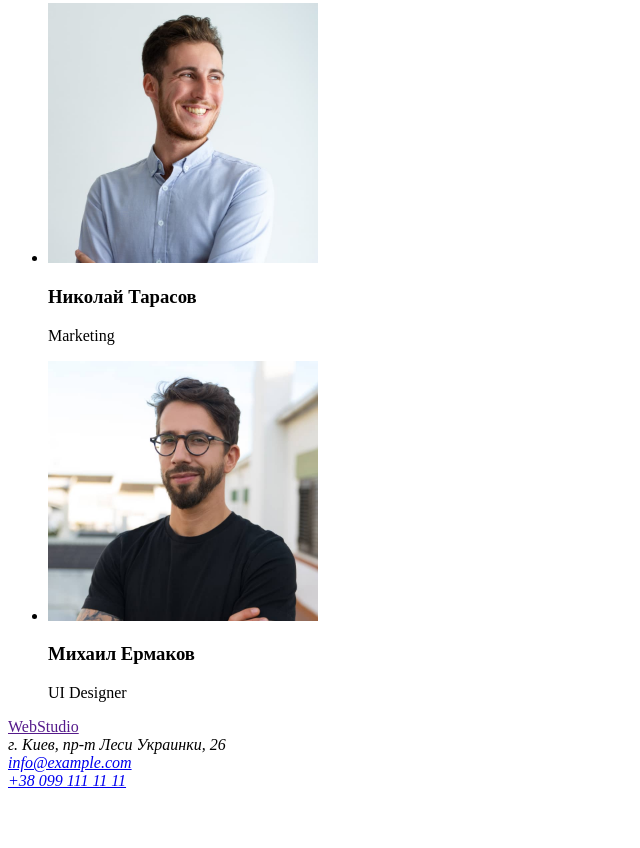
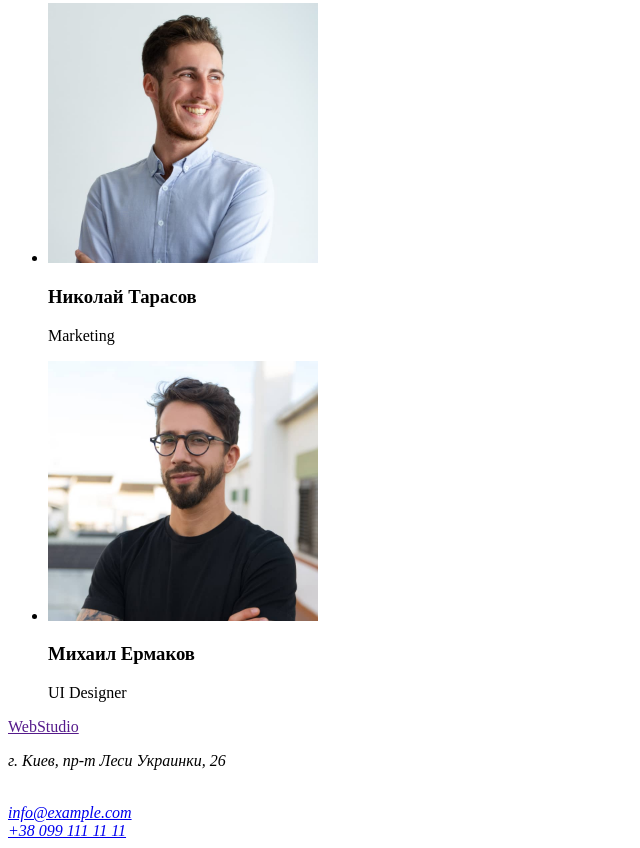
Before and after one commit to vladimirblur/goit-markup-hw-01, a plain HTML site: page index.html in a window 1280 px wide. Shown: the part 2333-3181 px from the top of the page, without its empty margins (0-640 px from the left). Before the commit the page ends 3131 px from the top, so only its background shows below. Drawn offline with Linux system fonts and the light colour scheme.

Commit message:
Добавляет <p> в адрес

```diff
--- a/index.html
+++ b/index.html
@@ -37,7 +37,7 @@
 
     <!--Main container-->
     <main>
-      <!-- Service order section -->
+      <!-- Hero section -->
       <section>
         <h1>Эффективные решения для вашего бизнеса</h1>
 
@@ -167,7 +167,9 @@
       <a href="" lang="en">WebStudio</a>
 
       <address>
-        г. Киев, пр-т Леси Украинки, 26 <br />
+        <p>г. Киев, пр-т Леси Украинки, 26</p>
+
+        <br />
 
         <a href="maiilto:info@example.com">info@example.com</a> <br />
 
```
